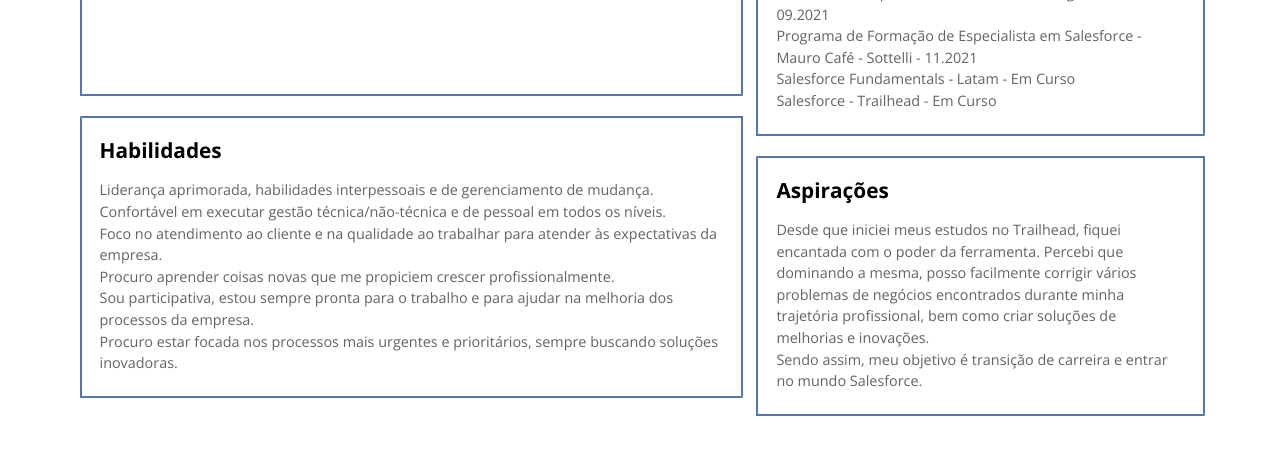
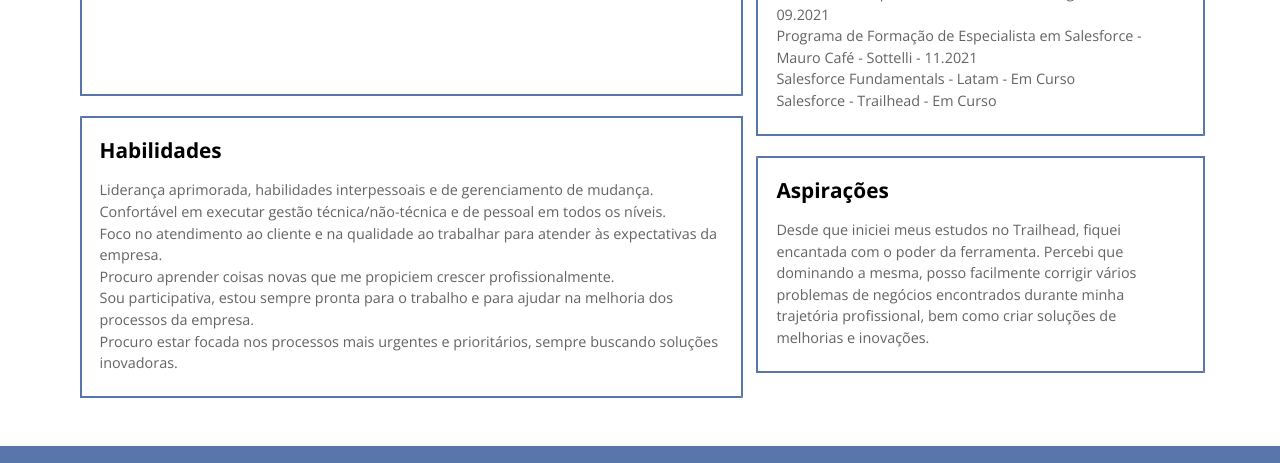
Before and after one commit to Anderson0512/Portifolio-walkiria, a plain HTML site: page index.html in a window 1280 px wide. Shown: the part 735-1198 px from the top of the page. Drawn offline with nearby package versions, Linux system fonts and the light colour scheme.

Commit message:
Atualizacao

```diff
--- a/index.html
+++ b/index.html
@@ -128,7 +128,6 @@
                         <h2>Aspirações</h2>
                         <ul>
                             <p>Desde que iniciei meus estudos no Trailhead, fiquei encantada com o poder da ferramenta. Percebi que dominando a mesma, posso facilmente corrigir vários problemas de negócios encontrados durante minha trajetória profissional, bem como criar soluções de melhorias e inovações.</p>
-                            <p>Sendo assim, meu objetivo é transição de carreira e entrar no mundo Salesforce.</p>
                         </ul>
                         <span class="baixo-esquerda"></span>
                     </section>
```
